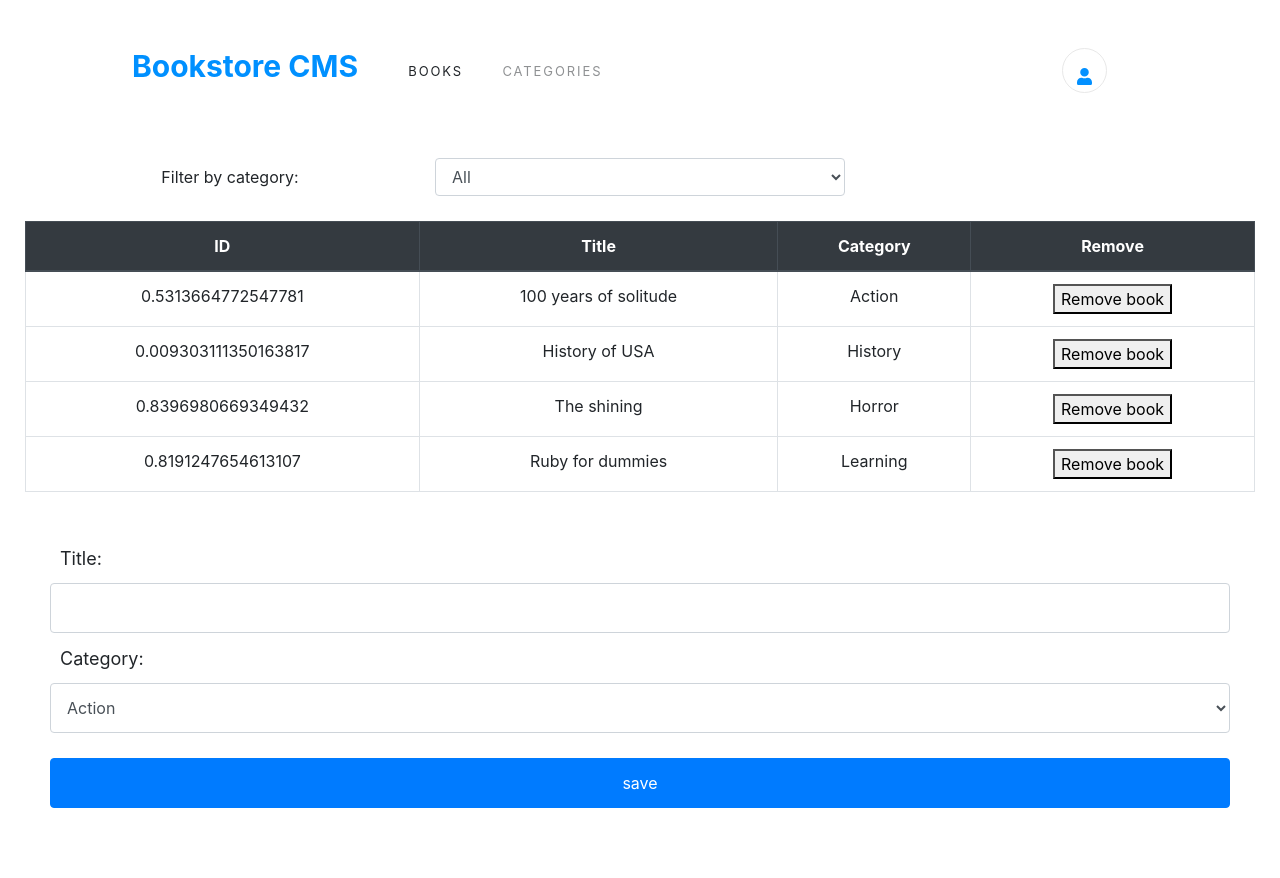
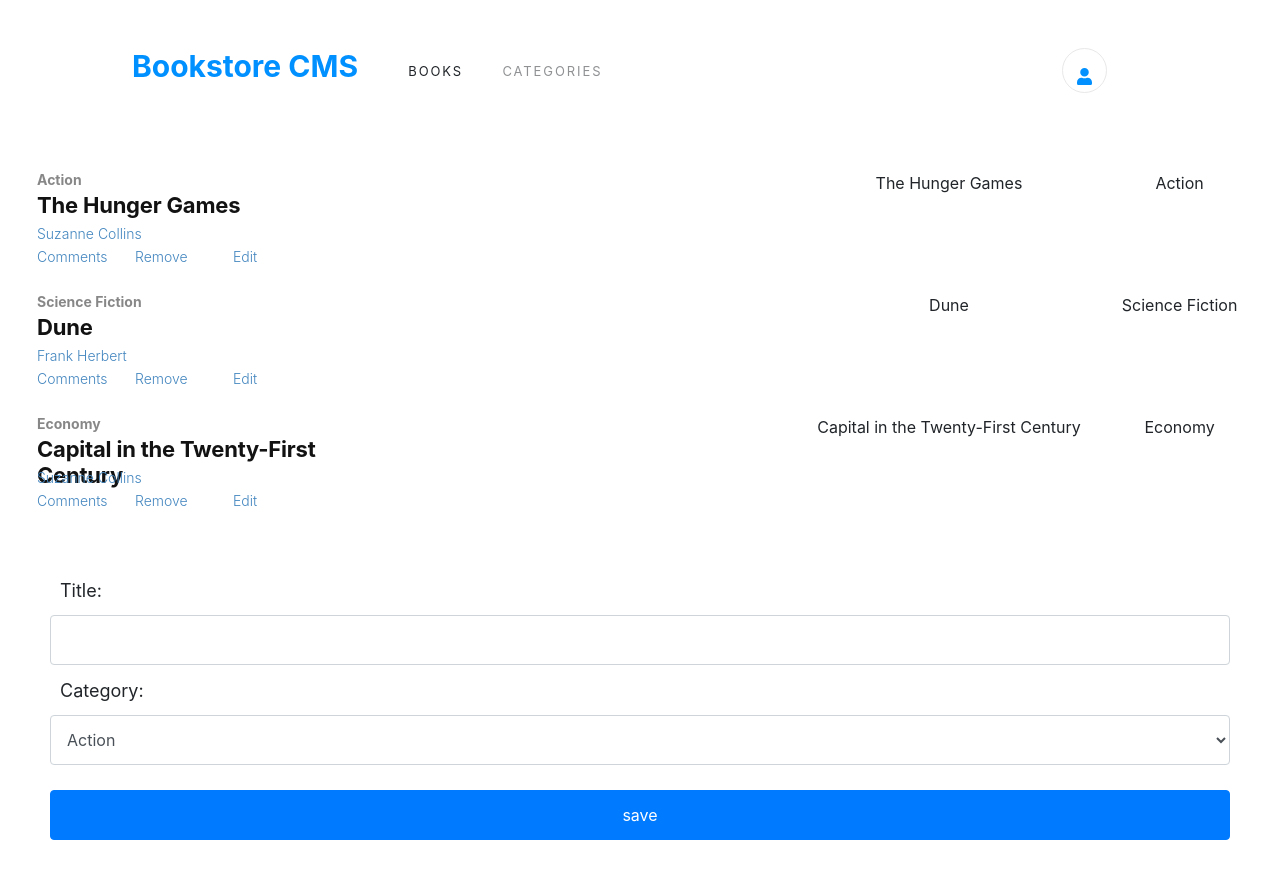
Before and after one commit to andresporras3423/bookstore-react, a React (Create React App) app: page / in a window 1280 px wide. Shown: the top 878 px of the page. Built offline with nearby package versions, Linux system fonts and the light colour scheme.

Commit message:
organize content first column in formsList container

```diff
--- a/src/App.css
+++ b/src/App.css
@@ -1,7 +1,5 @@
 .App {
   text-align: center;
-  /* display: grid; */
-  /* grid-template-columns: 1fr 2fr; */
   padding: 25px;
 }
 
@@ -32,10 +30,50 @@
 }
 
 .select-filter {
-  display: grid;
-  grid-template-columns: 1fr 1fr 1fr;
-  margin-bottom: 25px;
-  align-items: center;
+  display: none;
+}
+
+.link {
+  text-align: left;
+  background: none;
+  margin: 0;
+  padding: 0;
+  border: none;
+  cursor: pointer;
+}
+
+.School-of {
+  width: 112px;
+  height: 18px;
+  text-align: left;
+  margin: 0 39px 0 0;
+  opacity: 0.5;
+  font-size: 14px;
+  font-weight: bold;
+  font-stretch: normal;
+  font-style: normal;
+  line-height: normal;
+  letter-spacing: normal;
+  color: #121212;
+}
+
+.title {
+  width: 365px;
+  height: 29px;
+  text-align: left;
+  margin: 3px 323px 0 0;
+  font-size: 22px;
+  font-weight: bold;
+  font-stretch: normal;
+  font-style: normal;
+  line-height: normal;
+  letter-spacing: -0.2px;
+  color: #121212;
+}
+
+.border-color td,
+.border-color th {
+  border-color: white;
 }
 
 .Bookstore-CMS {
@@ -99,12 +137,6 @@
   height: 17px;
 }
 
-@media (prefers-reduced-motion: no-preference) {
-  .App-logo {
-    animation: App-logo-spin infinite 20s linear;
-  }
-}
-
 .App-header {
   background-color: #282c34;
   min-height: 100vh;
@@ -120,6 +152,47 @@
   color: #61dafb;
 }
 
+.Suzanne-Collins {
+  width: 107px;
+  height: 19px;
+  text-align: left;
+  margin: 4px 0 0;
+  font-size: 14px;
+  font-weight: 300;
+  font-stretch: normal;
+  font-style: normal;
+  line-height: normal;
+  letter-spacing: normal;
+  color: #4386bf;
+}
+
+.links-container {
+  width: 307px;
+  margin: 0;
+  padding: 0;
+  display: flex;
+  justify-content: left;
+}
+
+.Comments {
+  width: 83px;
+  height: 19px;
+  margin: 3px 15px 2px 0;
+  font-size: 14px;
+  font-weight: 300;
+  font-stretch: normal;
+  font-style: normal;
+  line-height: normal;
+  letter-spacing: normal;
+  color: #4386bf;
+}
+
+@media (prefers-reduced-motion: no-preference) {
+  .App-logo {
+    animation: App-logo-spin infinite 20s linear;
+  }
+}
+
 @keyframes App-logo-spin {
   from {
     transform: rotate(0deg);
--- a/src/actions/index.js
+++ b/src/actions/index.js
@@ -5,6 +5,9 @@ export const createBook = nBook => ({
   id: nBook.id,
   title: nBook.title,
   category: nBook.category,
+  author: nBook.author,
+  completed: nBook.completed,
+  chapter: nBook.chapter,
 });
 
 export const removeBook = nBook => ({
--- a/src/components/Book.js
+++ b/src/components/Book.js
@@ -11,10 +11,18 @@ function Book(props) {
 
   return (
     <tr>
-      <td>{book.id}</td>
+      <td>
+        <p className="School-of">{book.category}</p>
+        <p className="title">{book.title}</p>
+        <p className="Suzanne-Collins">{book.author}</p>
+        <p className="links-container">
+          <button type="submit" className="link Comments">Comments</button>
+          <button type="submit" className="link Comments" onClick={removeBook}>Remove</button>
+          <button type="submit" className="link Comments">Edit</button>
+        </p>
+      </td>
       <td>{book.title}</td>
       <td>{book.category}</td>
-      <td><button type="submit" onClick={removeBook}>Remove book</button></td>
     </tr>
   );
 }
@@ -30,6 +38,7 @@ Book.propTypes = {
     id: PropTypes.number.isRequired,
     title: PropTypes.string.isRequired,
     category: PropTypes.string.isRequired,
+    author: PropTypes.string.isRequired,
   }),
   handleRemoveBook: PropTypes.func,
 };
--- a/src/containers/BooksForm.js
+++ b/src/containers/BooksForm.js
@@ -18,7 +18,7 @@ class BooksForm extends React.Component {
   }
 
   render() {
-    const categories = ['Action', 'Biography', 'History', 'Horror', 'Kids', 'Learning', 'Sci-Fi'];
+    const categories = ['Action', 'Biography', 'History', 'Horror', 'Kids', 'Learning', 'Science Fiction', 'Economy'];
     const {
       title, category, status, messages, classes,
     } = this.state;
--- a/src/containers/BooksList.js
+++ b/src/containers/BooksList.js
@@ -13,15 +13,7 @@ function BooksList(props) {
   return (
     <div>
       <CategoryFilter handleFilterChange={handleFilterChange} />
-      <table className="table table-bordered">
-        <thead className="thead-dark">
-          <tr>
-            <th>ID</th>
-            <th>Title</th>
-            <th>Category</th>
-            <th>Remove</th>
-          </tr>
-        </thead>
+      <table className="table border-color">
         <tbody>
           {
           filterBooks().map(book => (
--- a/src/index.js
+++ b/src/index.js
@@ -10,10 +10,15 @@ import App from './components/App';
 
 const initialState = {
   books: [
-    { id: Math.random(), title: '100 years of solitude', category: 'Action' },
-    { id: Math.random(), title: 'History of USA', category: 'History' },
-    { id: Math.random(), title: 'The shining', category: 'Horror' },
-    { id: Math.random(), title: 'Ruby for dummies', category: 'Learning' },
+    {
+      id: Math.random(), title: 'The Hunger Games', category: 'Action', author: 'Suzanne Collins', completed: 64, chapter: 'Chapter 17',
+    },
+    {
+      id: Math.random(), title: 'Dune', category: 'Science Fiction', author: 'Frank Herbert', completed: 8, chapter: 'Chapter 3:\'A lesson learned\'',
+    },
+    {
+      id: Math.random(), title: 'Capital in the Twenty-First Century', category: 'Economy', author: 'Suzanne Collins', completed: 0, chapter: 'Introduction',
+    },
   ],
 };
 
--- a/src/reducers/book.js
+++ b/src/reducers/book.js
@@ -6,7 +6,14 @@ const bookReducer = (state = { books: [] }, action) => {
       ...state,
       books: (() => {
         const nBooks = [...state.books];
-        nBooks.push({ id: action.id, title: action.title, category: action.category });
+        nBooks.push({
+          id: action.id,
+          title: action.title,
+          category: action.category,
+          author: action.author,
+          completed: action.completed,
+          chapter: action.chapter,
+        });
         return nBooks;
       })(),
     };
```
